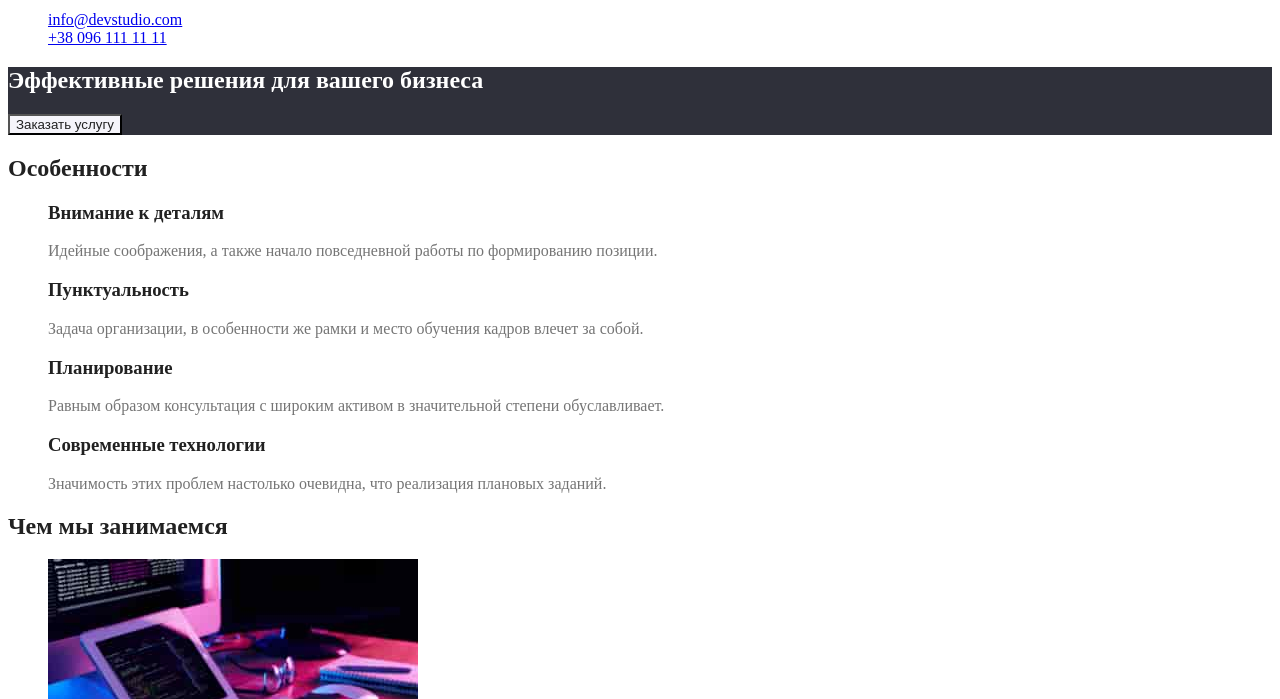
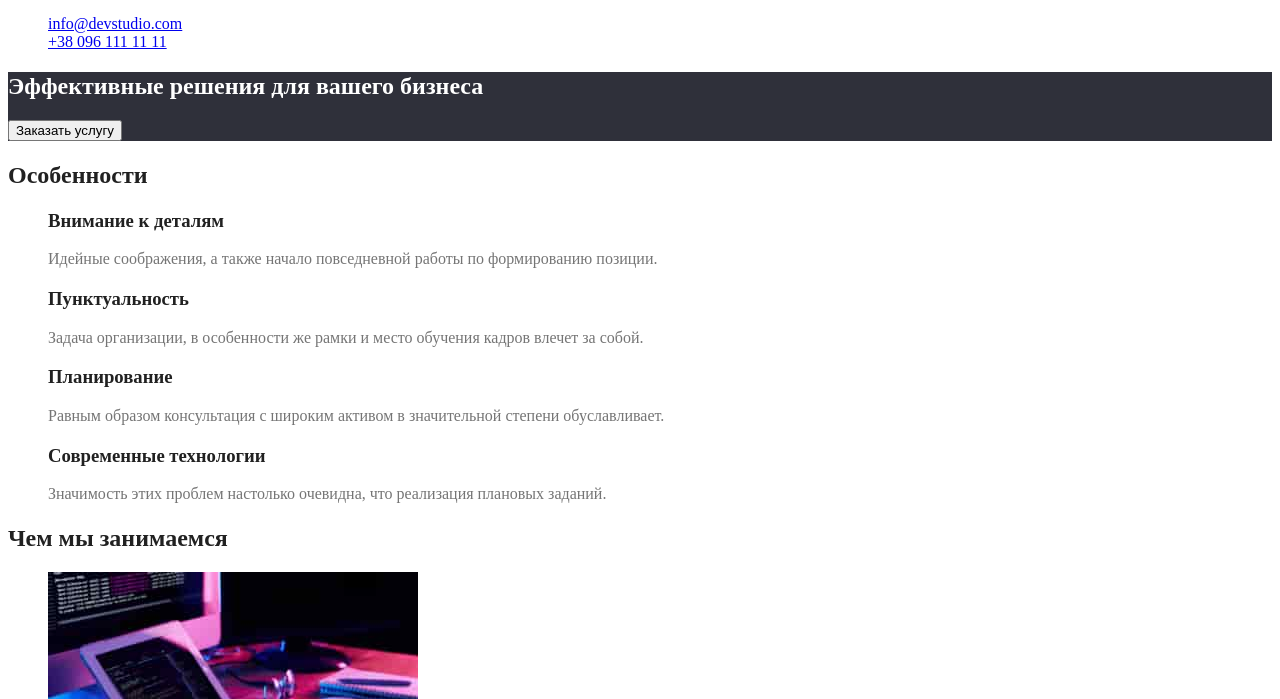
Before and after one commit to ElenaLatynina/goit-markup-hw-02, a plain HTML site: page index.html in a window 1280 px wide. Shown: the part 101-800 px from the top of the page. Drawn offline with Linux system fonts and the light colour scheme.

Commit message:
Добавлены стили

```diff
--- a/css/styles.css
+++ b/css/styles.css
@@ -18,6 +18,11 @@ background: #ECECEC;
 /* цвет акцента rgba(33, 150, 243, 1) */
 /* вторичный цвет фона  #F5F4FA;*/
 :root{
+    --main-font-family:Roboto,
+    sans-serif;
+    --secondary-font-family:Raleway
+    sans-serif;
+
     --primary-text-color:#757575;
     --title-text-color:rgba(33, 33, 33, 1);
     --accent-color:#2196F3;
@@ -27,6 +32,9 @@ background: #ECECEC;
 rgba(255, 255, 255, 1);
 }
 body{
+    font-family:var(--main-font-family),
+        font-size: 16px;
+    line-height: 1.18;
     background-color: var(--primary-background-color);
     color: var(--primary-text-color);
     }
@@ -62,9 +70,14 @@ ul{list-style: none;}
     color:var(--primary-white-color);
 }
 
-.button{
+.hero-button{
     color:var)--primary-white-color
     background-color:var(--accent-color);
+    }
+
+.hero-button:hover,
+.hero-button:focus{
+    background: rgba(33, 150, 243, 1);
 
 }
 /* section features*/
@@ -88,13 +101,13 @@ ul{list-style: none;}
 
 }
 
-.button{
+.project-button{
     background-color:#F5F4FA;
     color:var(--title-text-color)
 
 }
-.button:hover,
-.button:focus{
+.project-button:hover,
+.project-button:focus {
     background-color:var(--accent-color);
     color: var(--primary-white-color)
 }
--- a/index.html
+++ b/index.html
@@ -38,7 +38,8 @@
 
             <!-- СЕКЦИЯ Особенности -->
             <section class="section">
-                <h2 class="section-title">Особенности</h2>
+                <h2  hiden
+                class="section-title">Особенности</h2>
                 <ul сlass="features">
                     <li>
                         <h3 class="features-title">Внимание к деталям</h3>
```
Also changed, not shown: portfolio.html (+1 -1 lines).
